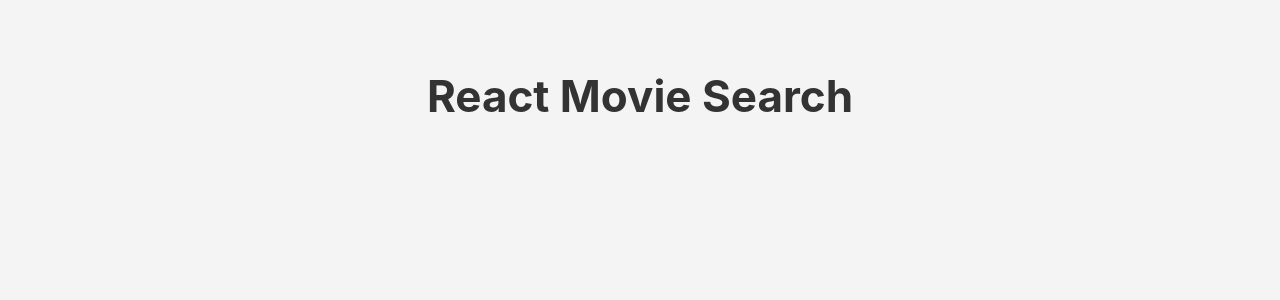
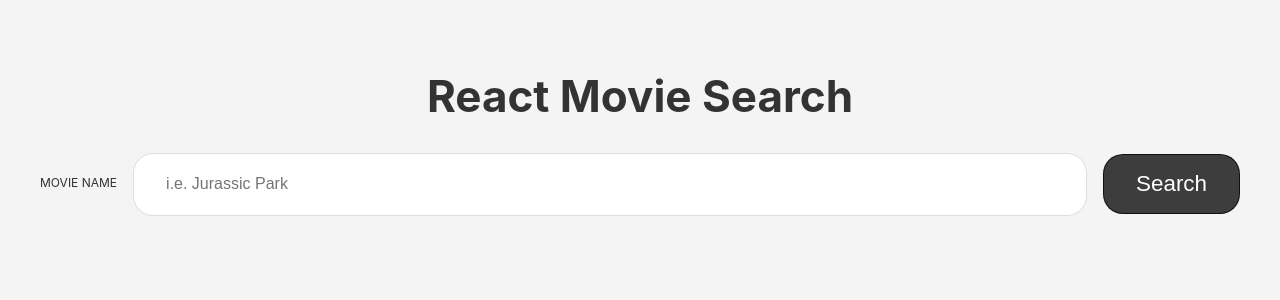
Before and after one commit to manavm1990/movie-search-app-react, a React (Create React App) app: page / in a window 1280 px wide. Shown: the top 300 px of the page. Built offline with nearby package versions, Linux system fonts and the light colour scheme.

Commit message:
:building_construction: Move 'SearchMovies' into a 'scoped' directory

```diff
--- a/src/App.js
+++ b/src/App.js
@@ -1,7 +1,10 @@
 import React from "react";
+
+import { Search } from "./components";
 
 export const App = () => (
   <div className="container">
     <h1 className="title">React Movie Search</h1>
+    <Search />
   </div>
 );
--- /dev/null
+++ b/src/components/SearchMovies/SearchMovies.module.css
@@ -0,0 +1,48 @@
+.form {
+  display: grid;
+}
+
+.label {
+  font-size: 1.2em;
+  margin-bottom: 4px;
+  text-transform: uppercase;
+}
+
+.input,
+.button {
+  border-radius: 1.25rem;
+}
+
+.input {
+  border: thin solid #ddd;
+  font-size: 1.6em;
+  line-height: 2.8rem;
+  margin-bottom: 1rem;
+  padding: 0.5rem 2rem;
+}
+
+.button {
+  background-color: rgba(0, 0, 0, 0.75);
+  border: thin solid rgba(0, 0, 0, 0.75);
+  color: white;
+  cursor: pointer;
+  font-size: 1.4rem;
+  padding: 1rem 2rem;
+  transition: background-color 250ms;
+}
+
+.button:hover {
+  background-color: rgba(0, 0, 0, 0.85);
+}
+
+@media (min-width:786px){
+    .form {
+        align-items: center;
+        grid-gap: 1rem;
+        grid-template-columns: auto 1fr auto;
+    }
+
+    .input {
+        margin-bottom: 0;
+    }
+}
--- /dev/null
+++ b/src/components/SearchMovies/index.js
@@ -0,0 +1,20 @@
+import React from "react";
+
+import styles from "./SearchMovies.module.css"; // Import css modules stylesheet as styles
+
+export const SearchMovies = () => (
+  <form className={styles.form}>
+    <label htmlFor="query" className={styles.label}>
+      Movie Name
+    </label>
+    <input
+      type="search"
+      id="query"
+      placeholder="i.e. Jurassic Park"
+      className={styles.input}
+    />
+    <button className={styles.button} type="submit">
+      Search
+    </button>
+  </form>
+);
--- a/src/components/index.js
+++ b/src/components/index.js
@@ -0,0 +1 @@
+export { SearchMovies as Search } from "./SearchMovies";
```
